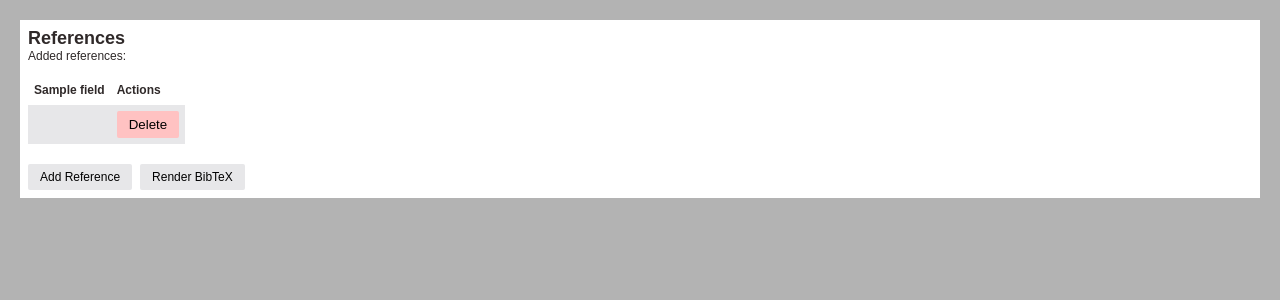
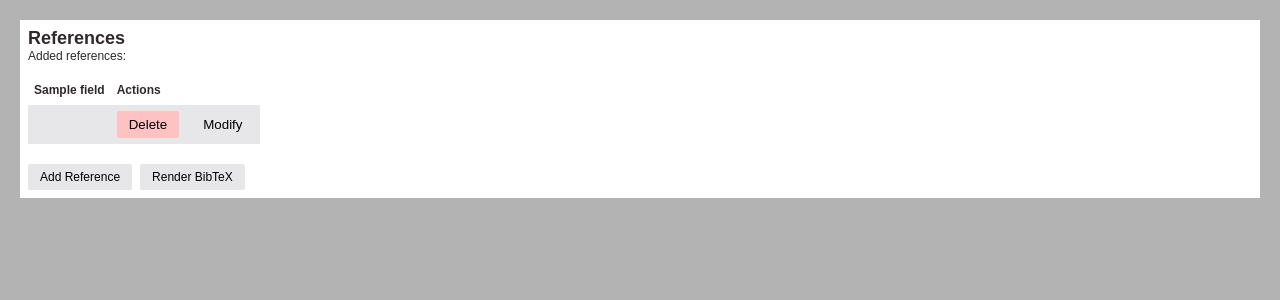
Before and after one commit to BorisBanchev/teamMagicians, a Flask app: template src/templates/index.html in a window 1280 px wide. Shown: the top 300 px of the page. Run offline with Flask 3, Linux system fonts and the light colour scheme; the template is opened without the code that fills it: most values are stand-ins (such as "Sample title", 1, 10 or a date in 2020).

Commit message:
Modify button added and modify_reference.html added to templates

```diff
--- a/src/templates/index.html
+++ b/src/templates/index.html
@@ -45,6 +45,15 @@ block head %} {{ super() }}
               onsubmit="return confirmDeletion();"
               >
                 <button type="submit" class="button delete">Delete</button>
+              </form>
+            </td>
+            <td>
+              <form
+                action="/modify_reference/{{ reference.reference_id }}"
+                method="post"
+                style="display: inline"
+              >
+                <button type="submit" class="button">Modify</button>
               </form>
             </td>
           </tr>
```
Also changed, not shown: src/templates/modify_reference.html (added).
